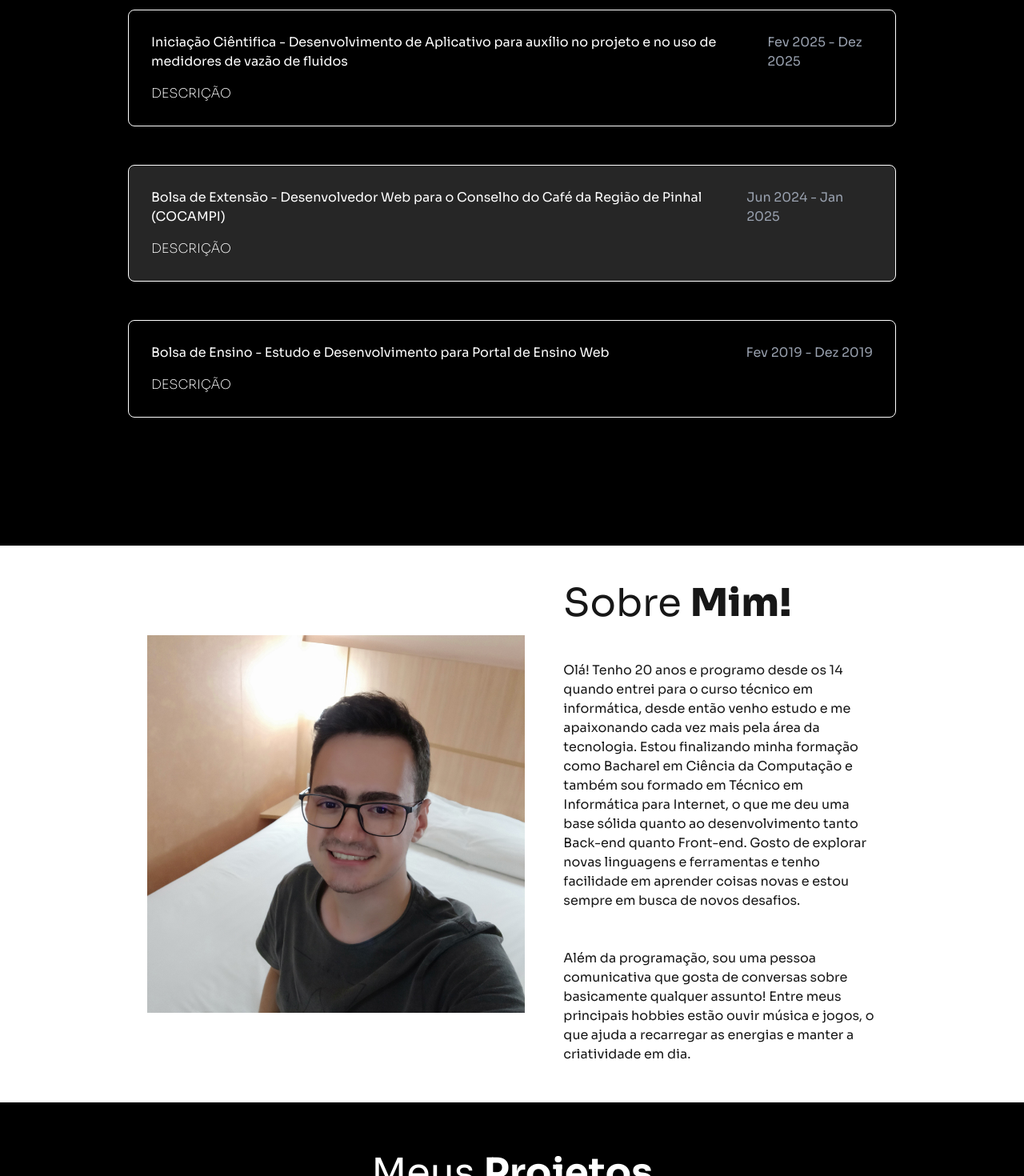
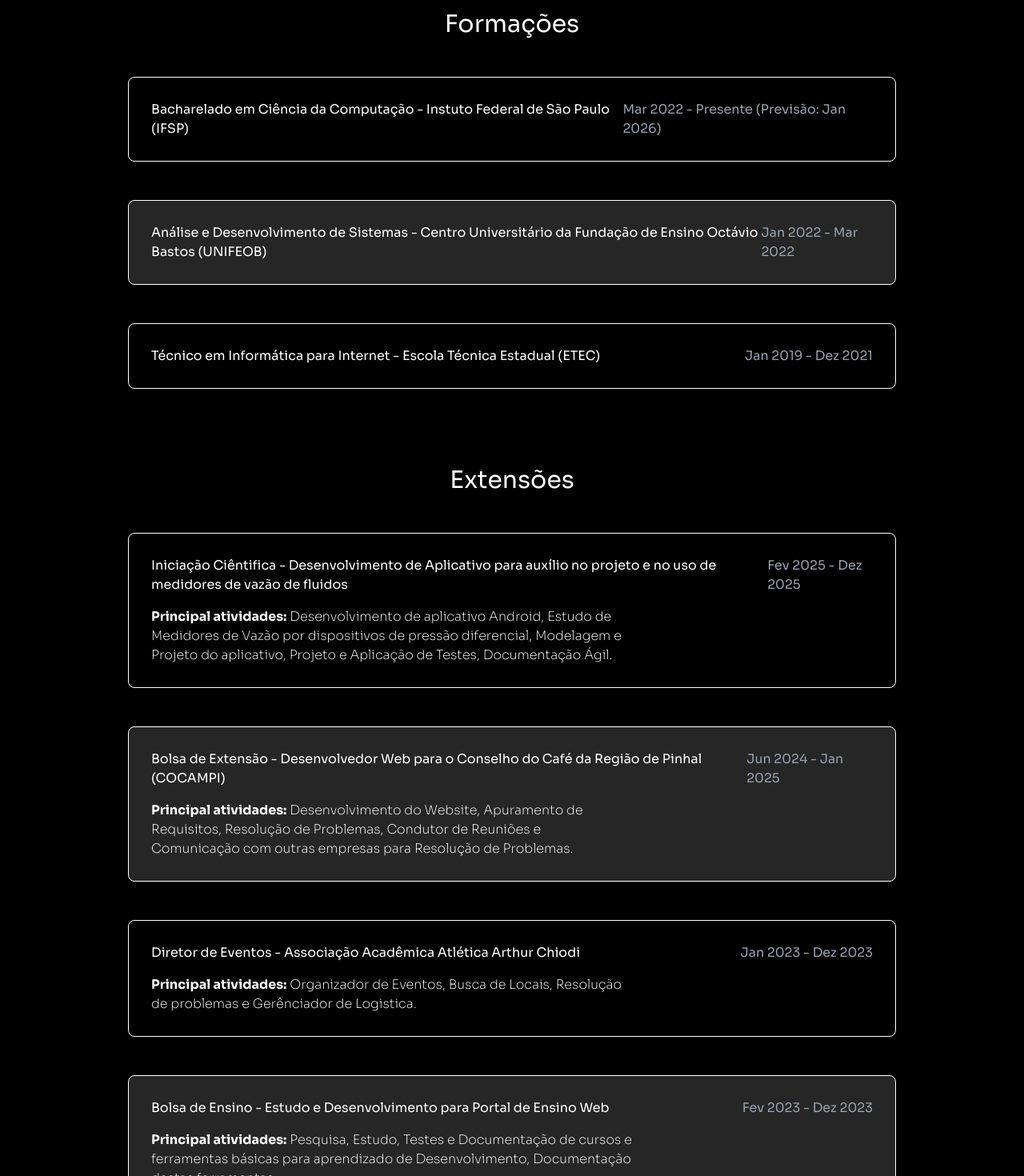
Before and after one commit to VictorRms03/Meu-Portfolio, a Next.js app: page / in a window 1280 px wide. Shown: the part 1500-2970 px from the top of the page at 80% size. Built offline with nearby package versions, Linux system fonts and the light colour scheme.

Commit message:
feat: Formações acadêmicas

```diff
--- a/src/components/Experience.tsx
+++ b/src/components/Experience.tsx
@@ -1,17 +1,22 @@
-import ExperienceList from "./Experience/ExperienceList";
+import ExtensoesList from "./Experience/ExtensoesList";
+import FormacoesList from "./Experience/FormacoesList";
 
 export default function Experience() {
     return (
 
         <section id="experience" className="py-16 bg-black text-white scroll-mt-20">
 
-            <div className="max-w-9/12 mx-auto flex justify-center">
+            <div className="max-w-9/12 mx-auto flex justify-center mb-12">
 
                 <h2 className="text-5xl"> Experiências </h2>
 
             </div>
 
-            <ExperienceList />
+            <h2 className="text-3xl flex justify-center"> Formações </h2>
+            <FormacoesList />
+
+            <h2 className="text-3xl flex justify-center"> Extensões </h2>
+            <ExtensoesList />
 
         </section>
     )
--- a/src/components/Experience/ExperienceList.tsx
+++ /dev/null
@@ -1,52 +0,0 @@
-export default function ExperienceList() {
-    return (
-
-        <div className="max-w-9/12 mx-auto gap-6 py-12 ">
-
-            <div className="mb-12 border-1 border-white rounded-lg odd:bg-black even:bg-neutral-800 p-7">
-
-                <div className="flex justify-between">
-
-                    <h3 className="text-x1">Iniciação Ciêntifica - Desenvolvimento de Aplicativo para auxílio no projeto e
-                    no uso de medidores de vazão de fluidos</h3>
-                    <span className="text-gray-400">Fev 2025 - Dez 2025</span>
-
-                </div>
-
-                <div className="mt-4">
-                    <p className="font-extralight">DESCRIÇÃO</p>
-                </div>
-            </div>
-
-            <div className="mb-12 border-1 border-white rounded-lg odd:bg-black even:bg-neutral-800 p-7">
-
-                <div className="flex justify-between">
-
-                    <h3 className="text-x1">Bolsa de Extensão - Desenvolvedor Web para o Conselho do Café da Região de Pinhal (COCAMPI)</h3>
-                    <span className="text-gray-400">Jun 2024 - Jan 2025</span>
-
-                </div>
-
-                <div className="mt-4">
-                    <p className="font-extralight">DESCRIÇÃO</p>
-                </div>
-            </div>
-
-            <div className="mb-12 border-1 border-white rounded-lg odd:bg-black even:bg-neutral-800 p-7">
-
-                <div className="flex justify-between">
-
-                    <h3 className="text-x1">Bolsa de Ensino - Estudo e Desenvolvimento para Portal de Ensino Web</h3>
-                    <span className="text-gray-400">Fev 2019 - Dez 2019</span>
-
-                </div>
-
-                <div className="mt-4">
-                    <p className="font-extralight">DESCRIÇÃO</p>
-                </div>
-            </div>
-
-        </div>
-
-    )
-}
--- /dev/null
+++ b/src/components/Experience/ExtensoesList.tsx
@@ -0,0 +1,72 @@
+export default function ExtensoesList() {
+    return (
+
+        <div className="max-w-9/12 mx-auto gap-6 py-12 ">
+
+            <div className="mb-12 border-1 border-white rounded-lg odd:bg-black even:bg-neutral-800 p-7">
+
+                <div className="flex justify-between">
+
+                    <h3 className="text-x1">Iniciação Ciêntifica - Desenvolvimento de Aplicativo para auxílio no projeto e
+                    no uso de medidores de vazão de fluidos</h3>
+                    <span className="text-gray-400">Fev 2025 - Dez 2025</span>
+
+                </div>
+
+                <div className="mt-4 max-w-8/12">
+                    <p className="font-extralight"> <span className="font-bold">Principal atividades:</span> Desenvolvimento de aplicativo Android, Estudo de Medidores de
+                         Vazão por dispositivos de pressão diferencial, Modelagem e Projeto do aplicativo, Projeto e Aplicação de Testes,
+                          Documentação Ágil.</p>
+                </div>
+            </div>
+
+            <div className="mb-12 border-1 border-white rounded-lg odd:bg-black even:bg-neutral-800 p-7">
+
+                <div className="flex justify-between">
+
+                    <h3 className="text-x1">Bolsa de Extensão - Desenvolvedor Web para o Conselho do Café da Região de Pinhal (COCAMPI)</h3>
+                    <span className="text-gray-400">Jun 2024 - Jan 2025</span>
+
+                </div>
+
+                <div className="mt-4 max-w-8/12">
+                    <p className="font-extralight"> <span className="font-bold">Principal atividades:</span> Desenvolvimento do Website, Apuramento de Requisitos,
+                         Resolução de Problemas, Condutor de Reuniões e Comunicação com outras empresas para Resolução de Problemas.</p>
+                </div>
+            </div>
+
+            <div className="mb-12 border-1 border-white rounded-lg odd:bg-black even:bg-neutral-800 p-7">
+
+                <div className="flex justify-between">
+
+                    <h3 className="text-x1">Diretor de Eventos - Associação Acadêmica Atlética Arthur Chiodi</h3>
+                    <span className="text-gray-400">Jan 2023 - Dez 2023</span>
+
+                </div>
+
+                <div className="mt-4 max-w-8/12">
+                    <p className="font-extralight"> <span className="font-bold">Principal atividades:</span> Organizador de Eventos, Busca de Locais,
+                         Resolução de problemas e Gerênciador de Logistica.
+                    </p>
+                </div>
+            </div>
+
+            <div className="mb-12 border-1 border-white rounded-lg odd:bg-black even:bg-neutral-800 p-7">
+
+                <div className="flex justify-between">
+
+                    <h3 className="text-x1">Bolsa de Ensino - Estudo e Desenvolvimento para Portal de Ensino Web</h3>
+                    <span className="text-gray-400">Fev 2023 - Dez 2023</span>
+
+                </div>
+
+                <div className="mt-4 max-w-8/12">
+                <p className="font-extralight"> <span className="font-bold">Principal atividades:</span> Pesquisa, Estudo, Testes e Documentação de cursos
+                 e ferramentas básicas para aprendizado de Desenvolvimento, Documentação destas ferramentas</p>
+                </div>
+            </div>
+
+        </div>
+
+    )
+}
--- /dev/null
+++ b/src/components/Experience/FormacoesList.tsx
@@ -0,0 +1,42 @@
+export default function FormacoesList() {
+    return (
+
+        <div className="max-w-9/12 mx-auto gap-6 py-12 ">
+
+            <div className="mb-12 border-1 border-white rounded-lg odd:bg-black even:bg-neutral-800 p-7">
+
+                <div className="flex justify-between">
+
+                    <h3 className="text-x1">Bacharelado em Ciência da Computação - Instuto Federal de São Paulo (IFSP)</h3>
+                    <span className="text-gray-400">Mar 2022 - Presente (Previsão: Jan 2026)</span>
+
+                </div>
+
+            </div>
+
+            <div className="mb-12 border-1 border-white rounded-lg odd:bg-black even:bg-neutral-800 p-7">
+
+                <div className="flex justify-between">
+
+                    <h3 className="text-x1">Análise e Desenvolvimento de Sistemas - Centro Universitário da Fundação de Ensino Octávio Bastos (UNIFEOB)</h3>
+                    <span className="text-gray-400">Jan 2022 - Mar 2022</span>
+
+                </div>
+
+            </div>
+
+            <div className="mb-12 border-1 border-white rounded-lg odd:bg-black even:bg-neutral-800 p-7">
+
+                <div className="flex justify-between">
+
+                    <h3 className="text-x1">Técnico em Informática para Internet - Escola Técnica Estadual (ETEC)</h3>
+                    <span className="text-gray-400">Jan 2019 - Dez 2021</span>
+
+                </div>
+
+            </div>
+
+        </div>
+
+    )
+}
```
